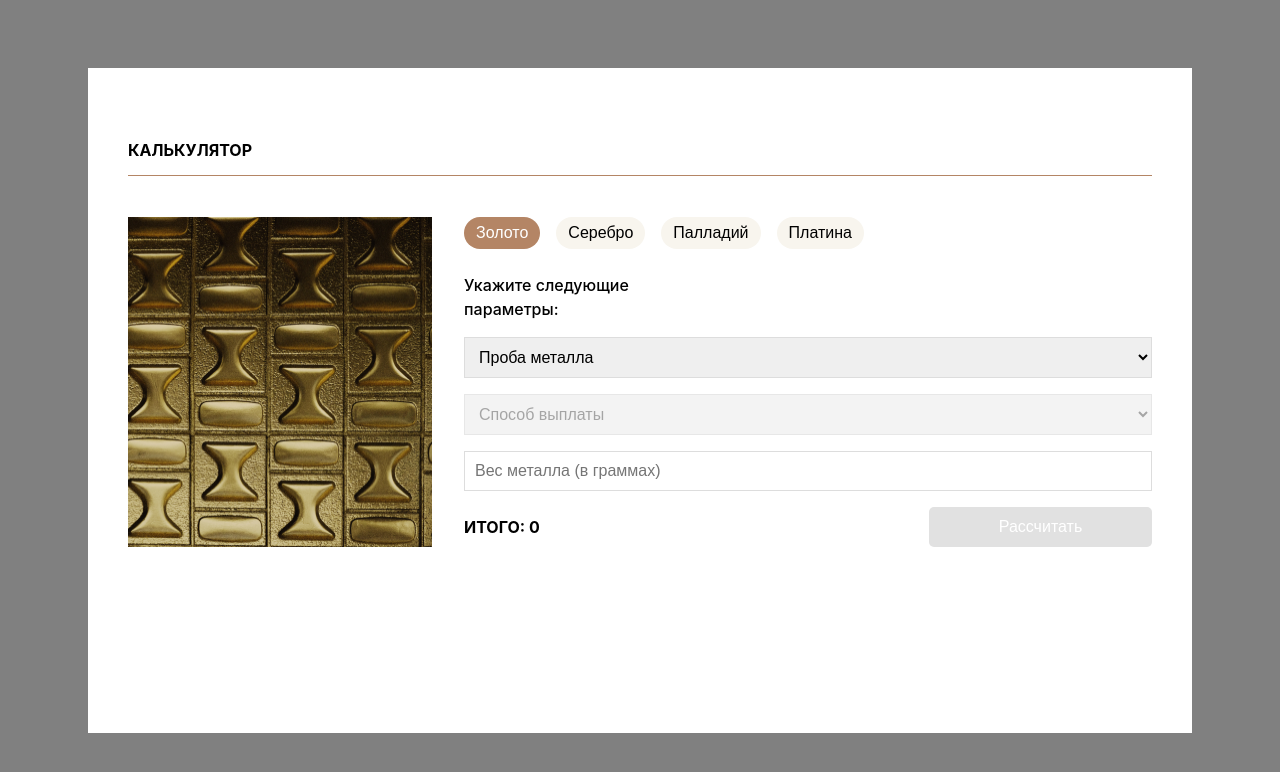
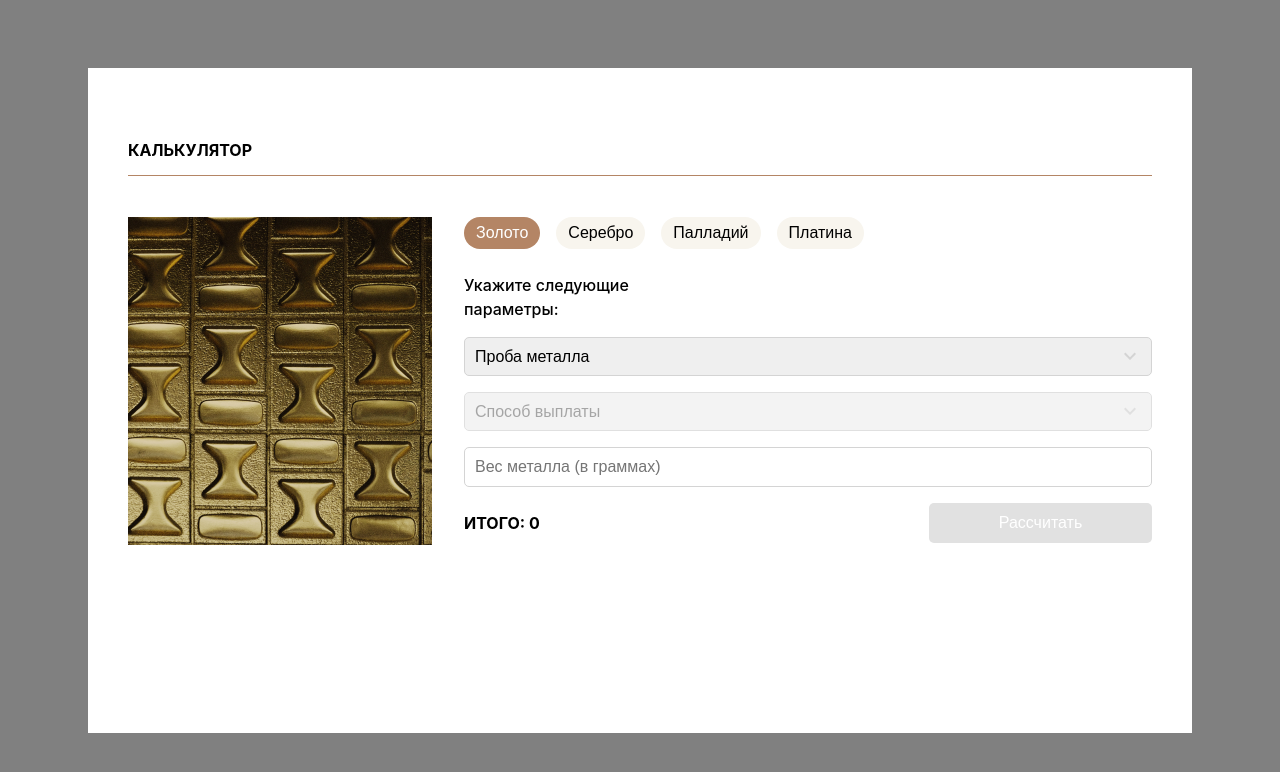
Before and after one commit to Troan89/metal-calculator, a React (Create React App) app: page / in a window 1280 px wide. Shown: the top 772 px of the page. Built offline with nearby package versions, Linux system fonts and the light colour scheme.

Commit message:
fix select css

```diff
--- a/src/calculator/Calculator.module.scss
+++ b/src/calculator/Calculator.module.scss
@@ -1,3 +1,5 @@
+
+
 .calculator {
   display: flex;
   flex-direction: column;
@@ -71,14 +73,47 @@
     gap: 16px;
     margin-bottom: 16px;
 
-    select,
+    select{
+      padding: 10px;
+      width: 100%;
+      border: 1px solid rgba(212, 212, 212, 1);
+      box-sizing: border-box;
+      font-size: 16px;
+      appearance: none;
+      background-image: url('../assets/images/arrow.svg');
+      background-repeat: no-repeat;
+      background-position: right 15px center;
+      background-size: 12px 8px;
+      cursor: pointer;
+      border-radius: 5px;
+
+      &:focus {
+        outline: none;
+      }
+    }
+
+    option {
+      font-size: 16px;
+      padding: 10px;
+      border: none;
+      cursor: pointer;
+
+      &:hover {
+        background-color: rgba(212, 212, 212, 1);
+      }
+    }
+
     input {
       padding: 10px;
       width: 100%;
-      border: 1px solid #ddd;
+      border: 1px solid rgba(212, 212, 212, 1);
       box-sizing: border-box;
       font-size: 16px;
+      cursor: pointer;
+      border-radius: 5px;
     }
+
+
   }
 
   .costСalculation {
```
Also changed, not shown: src/assets/images/arrow.svg (added).
